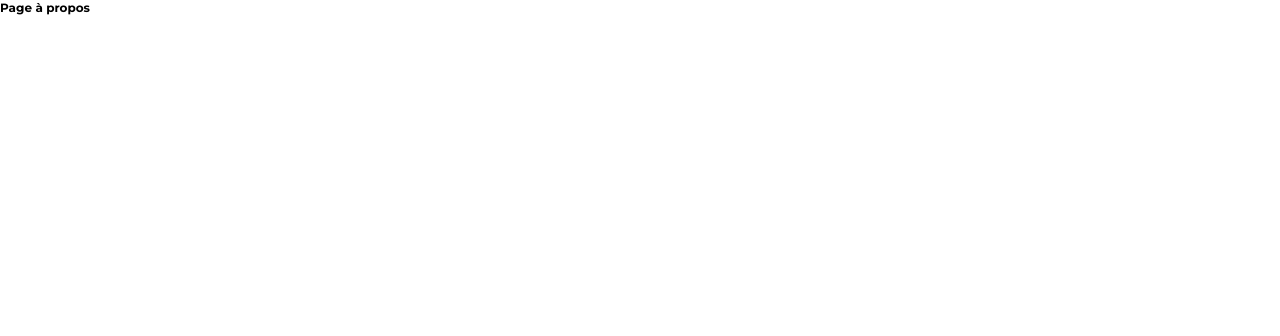
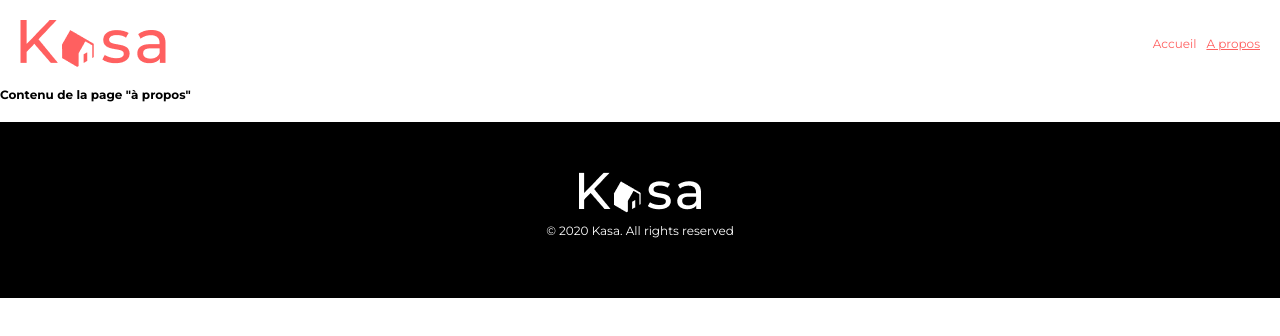
Before and after one commit to WOS199/PR8-Repo, a React (Vite) app: page /apropos in a window 1280 px wide. Shown: the top 336 px of the page. Built offline with nearby package versions, Linux system fonts and the light colour scheme; a web font is replaced by a local one.

Commit message:
Adding the thumbnails on the homepage

```diff
--- a/src/App.jsx
+++ b/src/App.jsx
@@ -1,12 +1,15 @@
-import { useState } from 'react'
 import Layout from './components/Layout'
+import Hero from './components/Hero'
+import LgmtList from './components/LgmtList'
 
 function App() {
-  const [count, setCount] = useState(0)
 
   return (
     <>
-      <Layout />
+      <Layout>
+        <Hero />
+        <LgmtList />
+      </Layout>
     </>
   )
 }
--- /dev/null
+++ b/src/components/Hero.jsx
@@ -0,0 +1,11 @@
+import styles from '../styles/hero.module.scss'
+
+function Hero() {
+    return (
+        <div className={`flx ${styles.heroContainer}`}>
+            <h2>Chez vous, partout et ailleurs</h2>
+        </div>
+    )
+}
+
+export default Hero
--- a/src/components/Layout.jsx
+++ b/src/components/Layout.jsx
@@ -3,18 +3,18 @@ import logoSmall from '../assets/LogoKasa_small.png'
 import logoSmallWhite from '../assets/LogoKasa_small_white.png'
 import { NavLink } from 'react-router-dom'
 
-function Layout() {
+function Layout({children}) {
     return (
         <>
-        <div className={`${styles.flx} ${styles.header}`}>
+        <div className={`flx ${styles.header}`}>
             <img src={logoSmall}></img>
-            <div className={`${styles.flx} ${styles.nav}`}>
+            <div className={`flx ${styles.nav}`}>
                 <NavLink to='/'>Accueil</NavLink>
-                <NavLink to='Apropos'>A propos</NavLink>
+                <NavLink to='/apropos'>A propos</NavLink>
             </div>
         </div>
-        <div className={styles.placeholder}></div>
-        <div className={`${styles.flx} ${styles.footer}`}>
+        <div>{children}</div>
+        <div className={`flx ${styles.footer}`}>
             <img src={logoSmallWhite}></img>
             <p>© 2020 Kasa. All rights reserved</p>
         </div>
--- /dev/null
+++ b/src/components/LgmtList.jsx
@@ -0,0 +1,19 @@
+import logementData from '../data/logements.json'
+import LgmtThumbnail from './LgmtThumbnail'
+
+function LgmtList() {
+    return (
+        <div>
+            {logementData.map(({id, title, cover}) => (
+                <LgmtThumbnail
+                    key={id}
+                    id={id}
+                    title={title}
+                    cover={cover}
+                />
+            ))}
+        </div>
+    )
+}
+
+export default LgmtList
--- /dev/null
+++ b/src/components/LgmtThumbnail.jsx
@@ -0,0 +1,11 @@
+import styles from '../styles/lgmtThumbnail.module.scss'
+
+function LgmtThumbnail({id, title, cover}) {
+    return (
+        <div style={{backgroundImage: `url(${cover})`}} className={`flx ${styles.lgmtThumbnail}`}>
+            <p>{title}</p>
+        </div>
+    )
+}
+
+export default LgmtThumbnail
--- a/src/pages/Apropos.jsx
+++ b/src/pages/Apropos.jsx
@@ -1,9 +1,13 @@
-
+import Layout from "../components/Layout";
 
 function Apropos() {
-    return (
-        <h1>Page à propos</h1>
-    )
+  return (
+    <>
+      <Layout>
+        <h2>Contenu de la page "à propos"</h2>
+      </Layout>
+    </>
+  );
 }
 
-export default Apropos
+export default Apropos;
--- a/src/router/CustumRouter.jsx
+++ b/src/router/CustumRouter.jsx
@@ -14,7 +14,7 @@ import {
       errorElement: <ErrorPage />
     },
     {
-      path: 'apropos',
+      path: '/apropos',
       element: <Apropos />
     }
   ])
--- /dev/null
+++ b/src/styles/hero.module.scss
@@ -0,0 +1,31 @@
+@import './variables.scss';
+
+.heroContainer {
+    margin: 0 20px 20px 20px;
+    height: 110px;
+    border-radius: 15px;
+    background-image: url(../assets/paysage-1.jpg);
+    background-size: cover;
+    background-position: center;
+    box-shadow: inset 0 0 0 1000px rgba(0, 0, 0, 0.3);
+    align-items: center;
+    padding: 20px;
+
+    @media screen and (min-width: $md-breakpoint) {
+        height: 225px;
+        justify-content: center;
+    }
+
+    h2 {
+        color: #fff;
+        font-weight: 300;
+        font-size: 20px;
+        max-width: 200px;
+
+        @media screen and (min-width: $md-breakpoint) {
+            font-size: 35px;
+            text-align: center;
+            max-width: unset;
+        }
+    }
+}
--- a/src/styles/layout.module.scss
+++ b/src/styles/layout.module.scss
@@ -1,4 +1,4 @@
-$Primary: #FF6060;
+@import './variables.scss';
 
 * {
     margin: 0;
@@ -6,7 +6,7 @@ $Primary: #FF6060;
     font-size: 12px;
 }
 
-.flx {
+:global(.flx) {
     display: flex;
 }
 
@@ -18,8 +18,15 @@ body {
 
 a {
     text-decoration: none;
-    text-transform: uppercase;
     color: $Primary;
+
+    &:global(.active) {
+        text-decoration: underline;
+    }
+
+    @media screen and (max-width: $md-breakpoint) {
+        text-transform: uppercase;
+    }
 }
 
 .header {
@@ -33,12 +40,17 @@ a {
     align-items: center;
     flex-direction: column;
     padding: 50px 20px;
+    margin-top: 20px;
     background-color: #000;
+
     & p {
         padding: 10px 0;
         text-align: center;
-        max-width: 100px;
         color: #fff;
+
+        @media screen and (max-width: $md-breakpoint) {
+            max-width: 100px;
+        }
     }
 }
 
@@ -46,7 +58,10 @@ a {
     gap: 10px;
 }
 
-.placeholder {
+/* .placeholder {
     height: 78vh;
     background-color: #E5E5E5;
-}
+    display: flex;
+    justify-content: center;
+    align-items: center;
+} */
--- /dev/null
+++ b/src/styles/lgmtThumbnail.module.scss
@@ -0,0 +1,15 @@
+.lgmtThumbnail {
+    height: 255px;
+    padding: 20px;
+    margin: 0 20px 20px 20px;
+    border-radius: 15px;
+    align-items: flex-end;
+    background-size: cover;
+    /* -webkit-box-shadow: inset 0px -50px 13px -15px rgba(0,0,0,0.4); */
+    box-shadow: inset 0px -100px 15px -15px rgba(0,0,0,0.4);
+
+    p {
+        max-width: 100px;
+        color: #fff;
+    }
+}
--- /dev/null
+++ b/src/styles/variables.scss
@@ -0,0 +1,2 @@
+$Primary: #FF6060;
+$md-breakpoint: 768px;
```
Also changed, not shown: src/assets/paysage-1.jpg (added).
